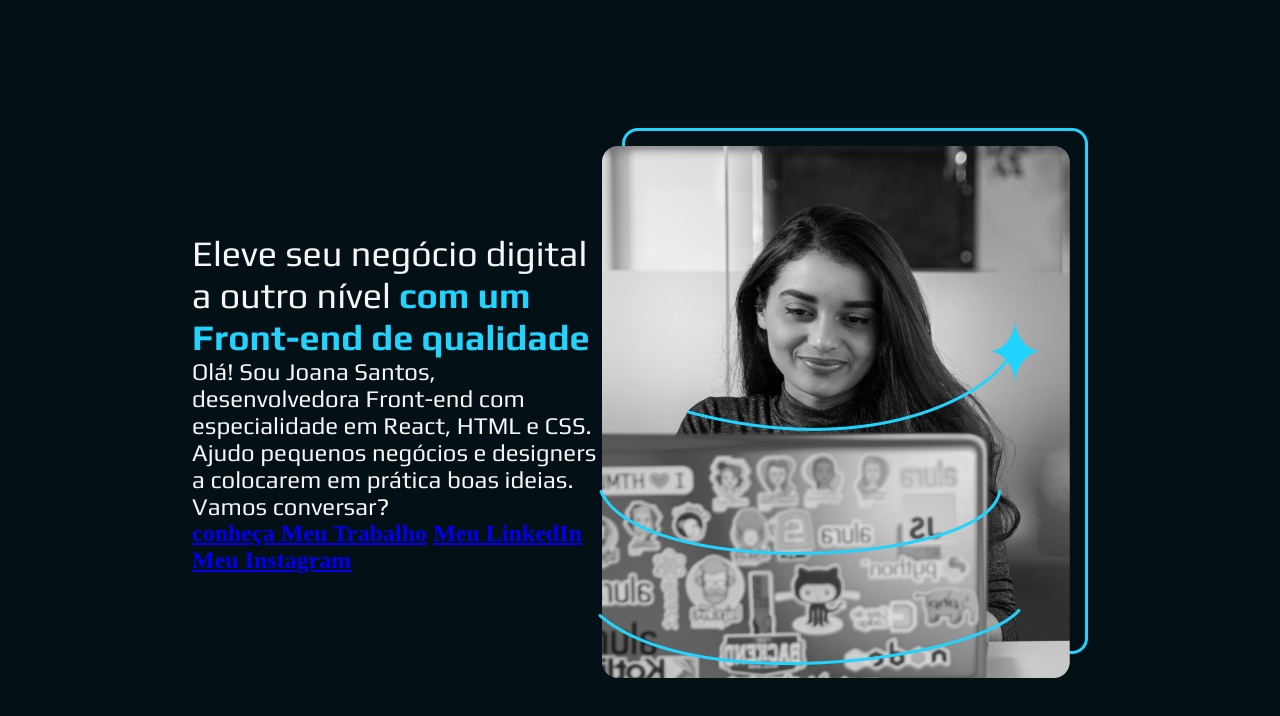
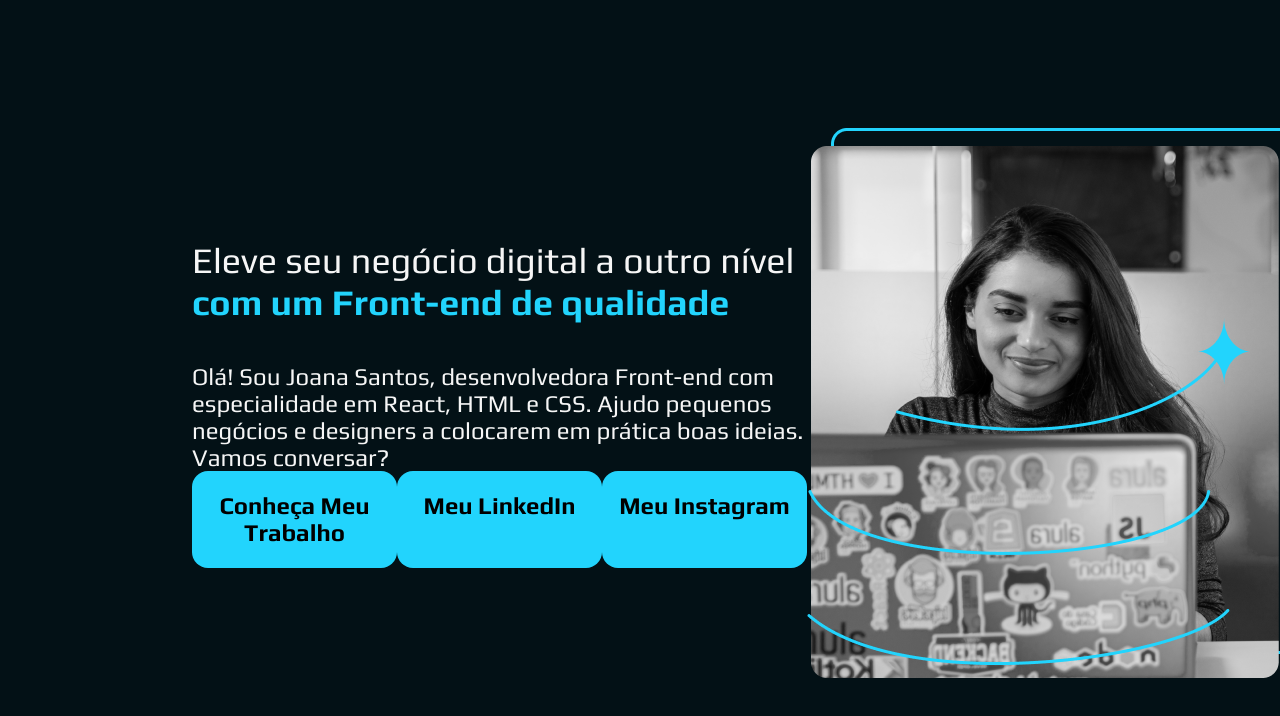
Before and after one commit to Gabslimah/Novo-projeto-portifolio, a plain HTML site: page index.html in a window 1280 px wide. Drawn offline with Linux system fonts and the light colour scheme.

Commit message:
corrigindo botoes

```diff
--- a/index.html
+++ b/index.html
@@ -13,12 +13,14 @@
     <section class="apresentacao__conteudo">
       <h1 class="apresentacao__conteudo__titulo">Eleve seu negócio digital a outro nível <strong class="titulo-destaque">com um Front-end de qualidade</strong><h1>
       <p class="apresentacao__conteudo__texto">Olá! Sou Joana Santos, desenvolvedora Front-end com especialidade em React, HTML e CSS. Ajudo pequenos negócios e designers a colocarem em prática boas ideias. Vamos conversar?</p>
-      <div class="apresentacao__links"><a href="https://github.com/Gabslimah"
-        class="botao">conheça Meu Trabalho</a>
+      <div class="apresentacao__links">
+        <a class="apresentacao__links__link"
+        href="https://github.com/Gabslimah"
+        class="botao">Conheça Meu Trabalho</a>
         <a class="apresentacao__links__link" href="https://www.linkedin.com/in/gaabslimah" class="botao">Meu LinkedIn</a>
         <a class="apresentacao__links__link" href="https://www.instagram.com/lima.gabriel38/" class="botao">Meu Instagram</a>
-    </div>
-    </section>
+      </div>
+      </section>
       <img src="imagem.png" alt="Desenvolvedor">
     </main>
  </body>
--- a/style.css
+++ b/style.css
@@ -25,7 +25,10 @@ body {
 }
 
     .apresentacao__conteudo {
-    width: 615px;
+        width: 615px;
+        display: flex;
+        flex-direction: column;
+        gap: 40px;
 }
 
     .apresentacao__conteudo__titulo {
@@ -42,12 +45,12 @@ body {
         font-style: normal;
 }
 
-    .apresentcao__links {
+    .apresentacao__links {
         display: flex;
         justify-content: space-between
 }
 
-    .apresentcao__links__link {
+    .apresentacao__links__link {
         background-color: #22D4FD;
         width: 280px;
         text-align: center;
```
